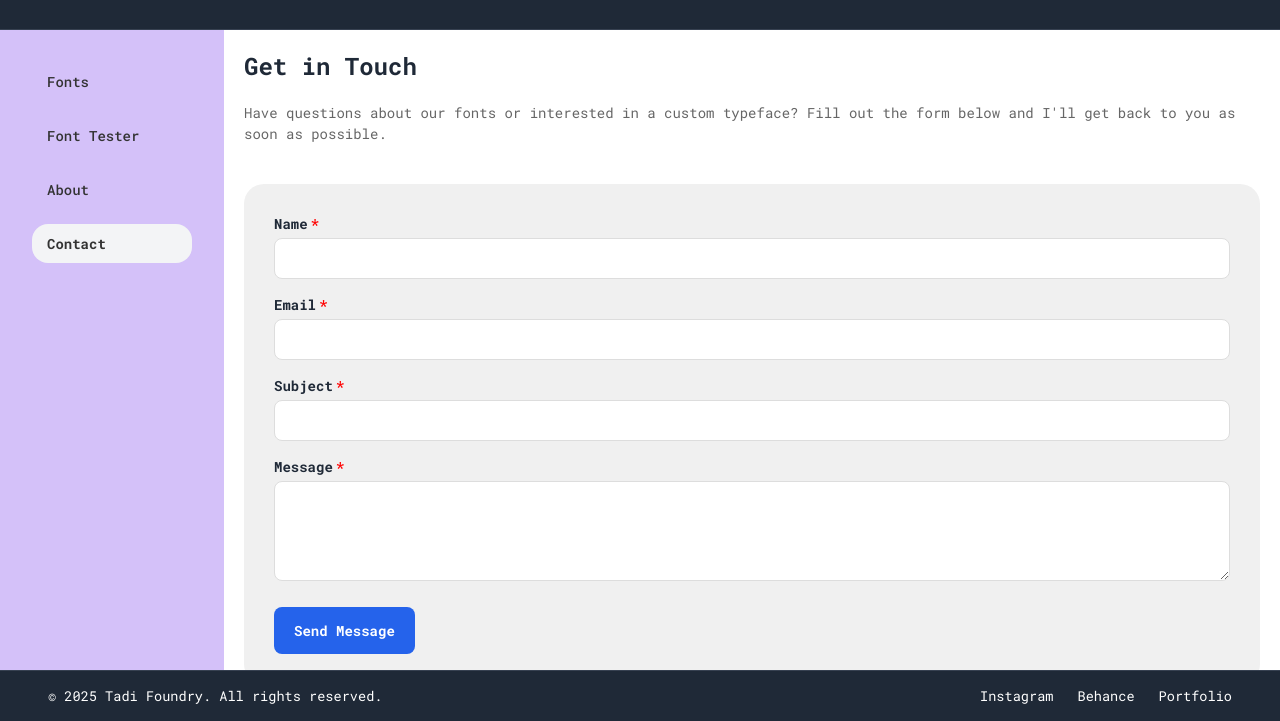
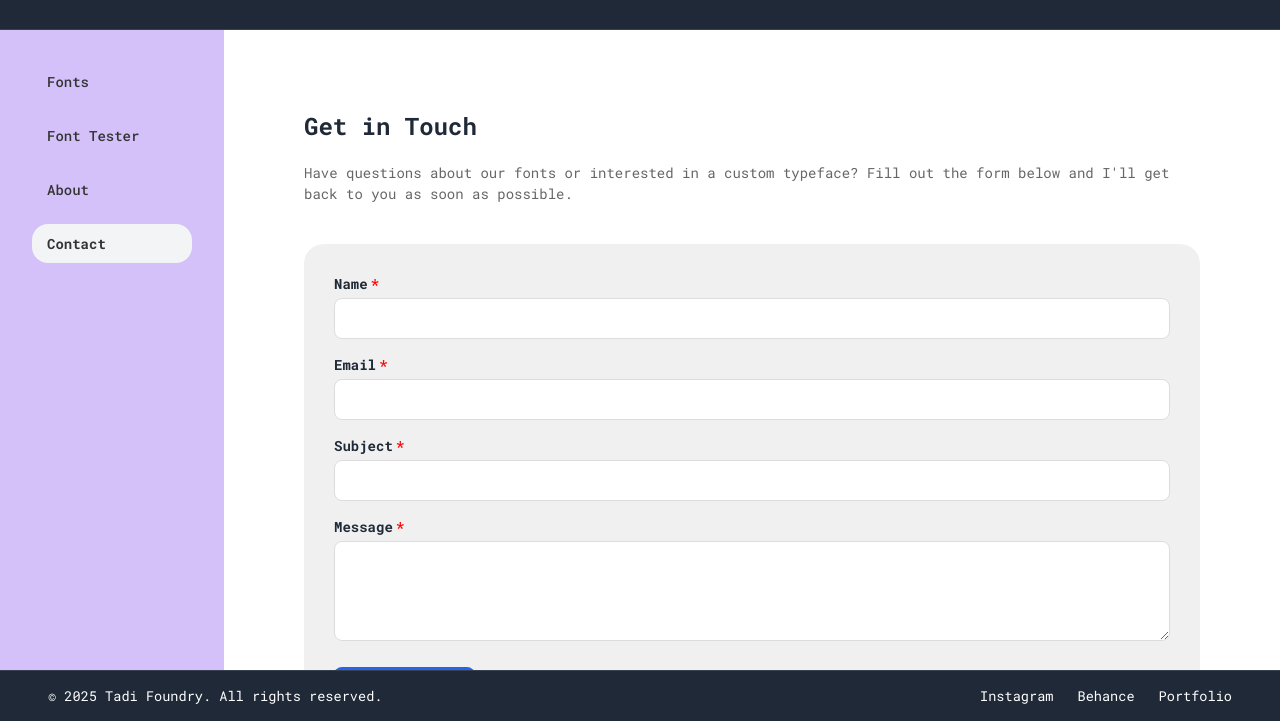
Before and after one commit to yusrilMuh/fonttestertest, a plain HTML site: page contact.html in a window 1280 px wide. Shown: the part 79-800 px from the top of the page. Drawn offline with Linux system fonts and the light colour scheme.

Commit message:
Update contact.html
slight styling change

```diff
--- a/contact.html
+++ b/contact.html
@@ -37,7 +37,7 @@
       display: flex;
       flex-direction: column;
       margin: 0 auto;
-      padding: 20px;
+      padding: 5rem;
       height: 100%;
       overflow-y: auto;
     }
```
